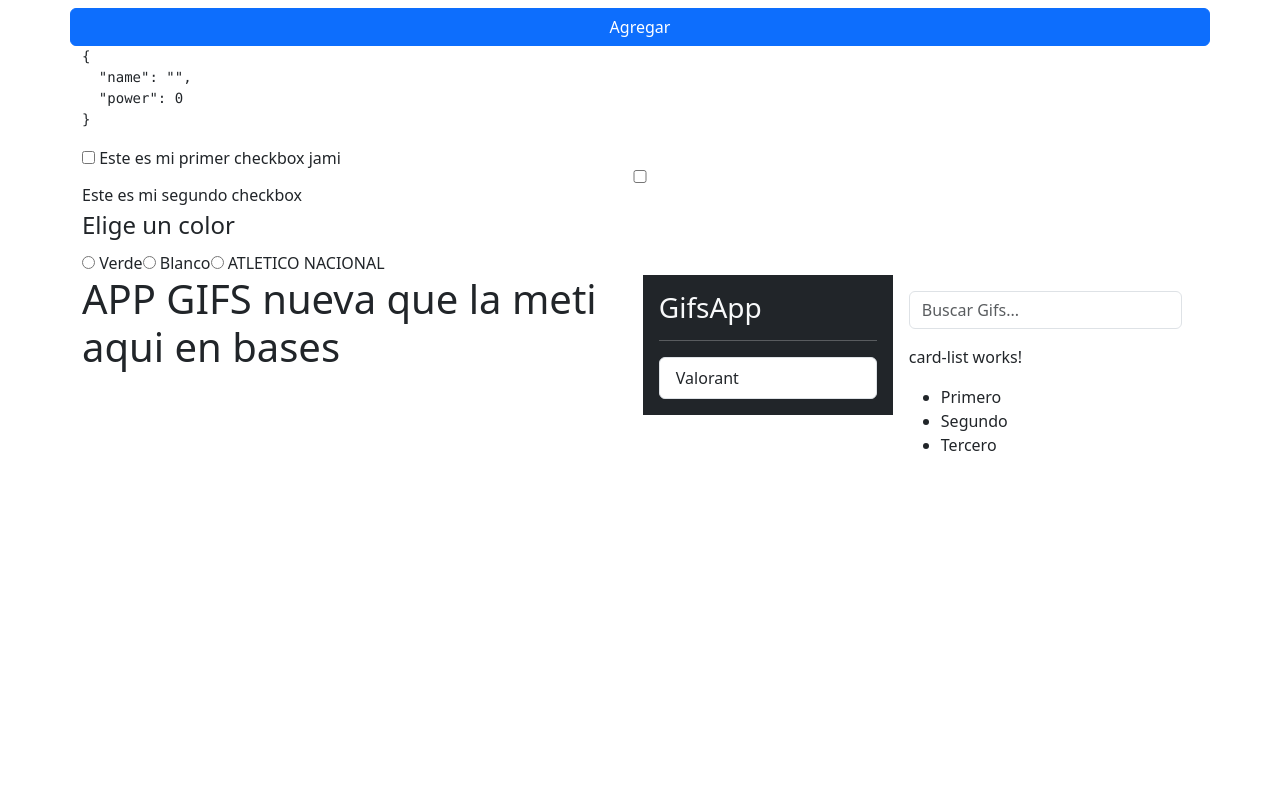
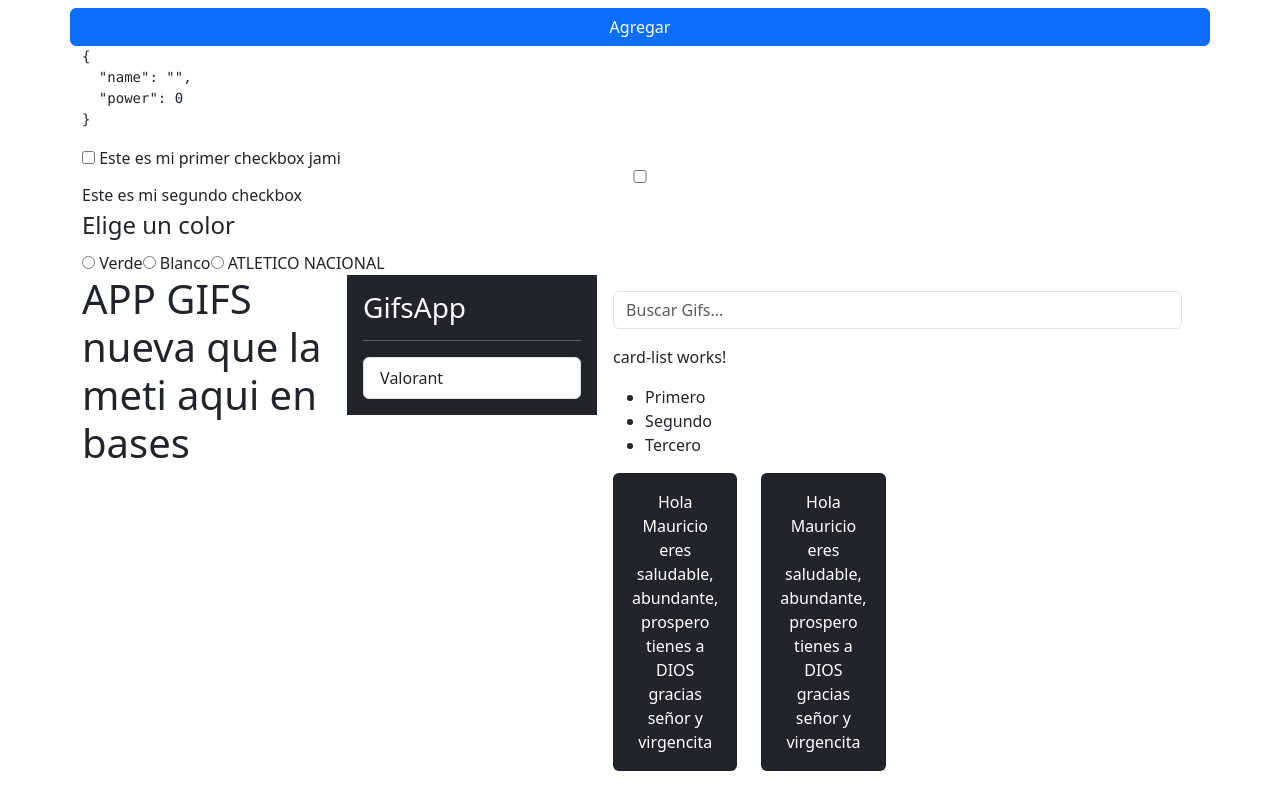
Before and after one commit to mocampo1970/bases, an Angular app: page / in a window 1280 px wide. Shown: the part 1649-2444 px from the top of the page. Before the commit the page ends 2138 px from the top, so only its background shows below. Built offline with nearby package versions, Linux system fonts and the light colour scheme; what ng-apexcharts would draw is missing.

Commit message:
Mayo 16 de 2024:search

```diff
--- a/src/app/gifs/components/card-list/card-list.component.html
+++ b/src/app/gifs/components/card-list/card-list.component.html
@@ -6,7 +6,31 @@
 </ul>
 
 <div class="row">
+    <!-- Esto significa que en md-3 pantallas medianas toma 3 y en pantallas pequeñas
+         sm small toma 6 esto se va a hacer en un componente aparte mas adelante porque esto
+         se repite-->
     <div class="col-md-3 col-sm-6">
+        <div class="card mb-2 text-center bg-dark">
+            <!-- TODO crear imagen -->
+
+            <div class="card-body text-white">
+                <p class="card-text">Hola Mauricio eres saludable, abundante, prospero tienes a DIOS gracias señor y virgencita</p>
+            </div>
+
+        </div>
 
     </div>
+
+    <div class="col-md-3 col-sm-6">
+        <div class="card mb-2 text-center bg-dark">
+            <!-- TODO crear imagen -->
+
+            <div class="card-body text-white">
+                <p class="card-text">Hola Mauricio eres saludable, abundante, prospero tienes a DIOS gracias señor y virgencita</p>
+            </div>
+
+        </div>
+
+    </div>
+
 </div>
--- a/src/app/gifs/components/search-box/search-box/search-box.component.html
+++ b/src/app/gifs/components/search-box/search-box/search-box.component.html
@@ -1,3 +1,7 @@
 <h5>
-    <input type="text" class="form-control" placeholder="Buscar Gifs...">
+    <!-- se invoca metodo searchTag cuando suelta el mouse y se le envia como parametro lo que tenga
+         el texto de busqueda, esa #txtTagInput la creo despues de llamar el metodo y esa la pasamos
+         en el argumento. -->
+    <input type="text" class="form-control" placeholder="Buscar Gifs..."
+    (keyup)="searchTag(txtTagInput.value)" #txtTagInput>
 </h5>
--- a/src/app/gifs/components/search-box/search-box/search-box.component.ts
+++ b/src/app/gifs/components/search-box/search-box/search-box.component.ts
@@ -7,4 +7,14 @@ import { Component } from '@angular/core';
 })
 export class SearchBoxComponent {
 
+  constructor(){
+
+  }
+
+  // este metodo se debe llamar de algun lado se llama cuando se haga click alla en el html obviamente
+  // se llama.
+  searchTag( newTag: string){
+    console.log({newTag});
+  }
+
 }
```
